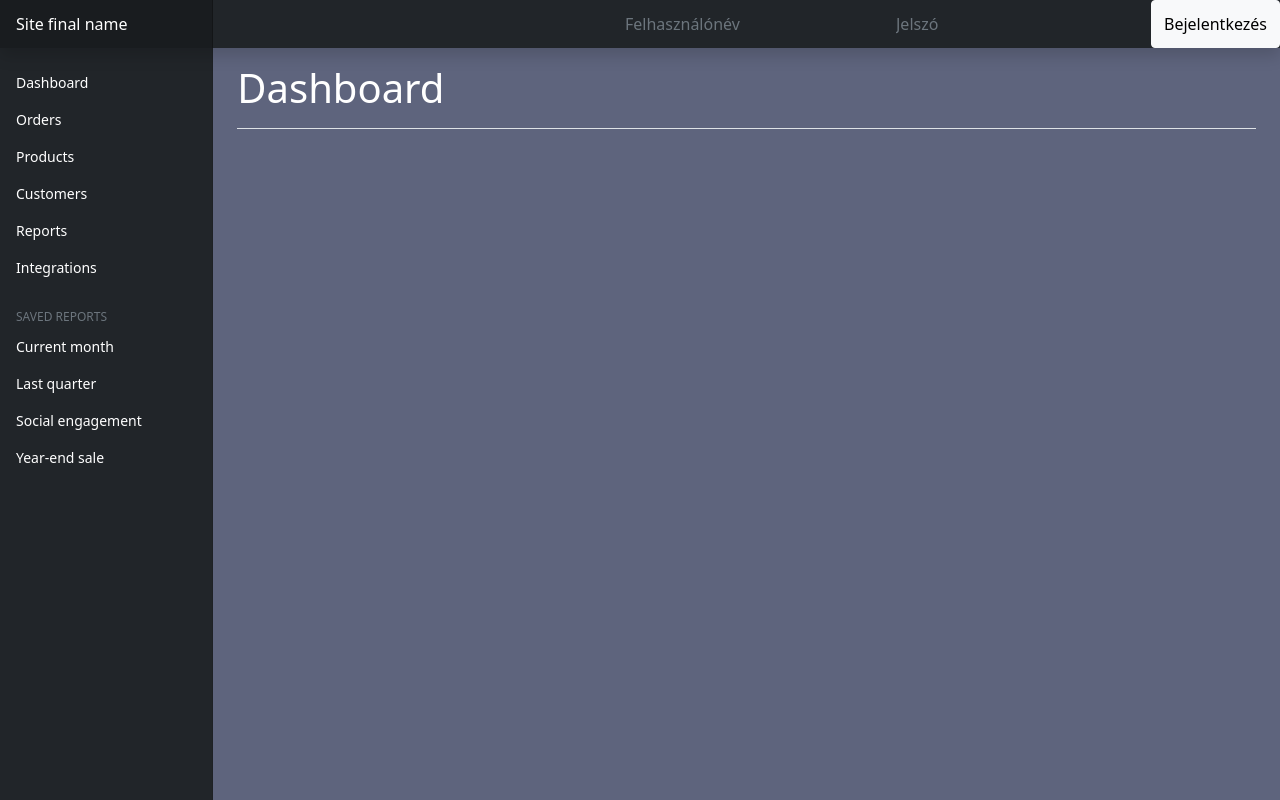
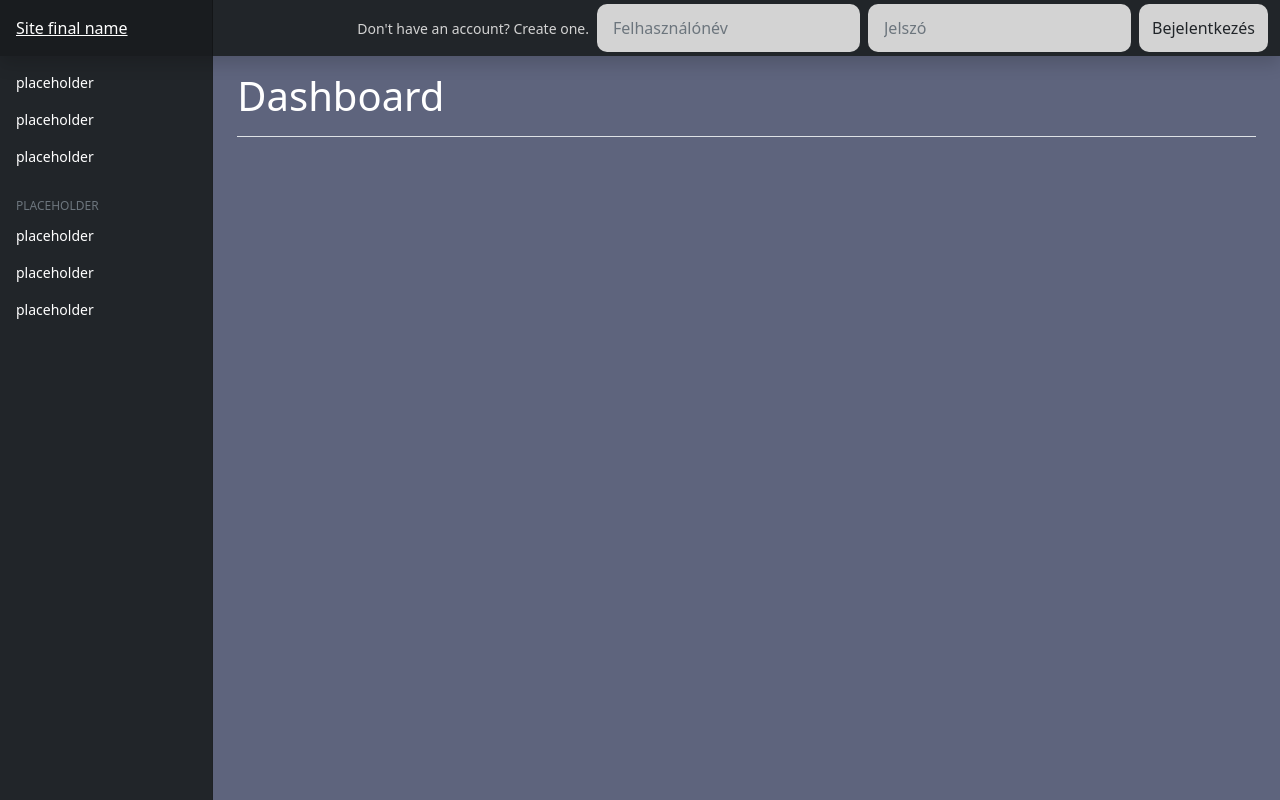
Before and after one commit to SzenasiLevente/ProjektOKJ, a PHP site: page / in a window 1280 px wide. Run offline with PHP 8.4, Linux system fonts and the light colour scheme.

Commit message:
interface tweaking

```diff
--- /dev/null
+++ b/CSS/own.css
@@ -0,0 +1,14 @@
+.indexinput {
+    background-color: lightgrey;
+    margin: 3px 0;
+    border-radius: 10px !important;
+}
+
+a:link {
+    color: lightgrey;
+    text-decoration: none;
+}
+
+a:hover {
+    text-decoration: underline;
+}
--- a/index.php
+++ b/index.php
@@ -9,22 +9,26 @@
     <script src="https://cdn.jsdelivr.net/npm/bootstrap@5.0.2/dist/js/bootstrap.bundle.min.js" integrity="sha384-MrcW6ZMFYlzcLA8Nl+NtUVF0sA7MsXsP1UyJoMp4YLEuNSfAP+JcXn/tWtIaxVXM" crossorigin="anonymous"></script>
     <script src="https://code.jquery.com/jquery-3.3.1.slim.min.js" integrity="sha384-q8i/X+965DzO0rT7abK41JStQIAqVgRVzpbzo5smXKp4YfRvH+8abtTE1Pi6jizo" crossorigin="anonymous"></script>
     <link rel="stylesheet" href="CSS/boot.css">
+    <link rel="stylesheet" href="CSS/own.css">
   </head>
   <body>
 
 <header class="navbar navbar-dark sticky-top bg-dark flex-md-nowrap p-0 shadow">
-  <a class="navbar-brand col-md-3 col-lg-2 me-0 px-3" href="#">Site final name</a>
+  <a class="navbar-brand col-md-3 col-lg-2 px-3 py-3" href="#">Site final name</a>
   <button class="navbar-toggler position-absolute d-md-none collapsed" type="button" data-bs-toggle="collapse" data-bs-target="#sidebarMenu" aria-controls="sidebarMenu" aria-expanded="false" aria-label="Toggle navigation">
     <span class="navbar-toggler-icon"></span>
   </button>
 
   <div class="navbar-nav">
     <div class="nav-item text-nowrap">
+      <div class="container">
     <form class="d-flex" method="POST">
-        <input class="form-control me-2 bg-dark" type="text" placeholder="Felhasználónév" name="inUsername">
-        <input class="form-control me-2 bg-dark" type="password" placeholder="Jelszó" name="inPass">
-        <button class="btn btn-light" type="submit" name="submit">Bejelentkezés</button>
+    <a href="register.php" class="my-auto me-2">Don't have an account? Create one.</a>
+        <input class="form-control me-2 indexinput" type="text" placeholder="Felhasználónév" name="inUsername">
+        <input class="form-control me-2 indexinput" type="password" placeholder="Jelszó" name="inPass">
+        <button class="btn indexinput" type="submit" name="submit">Bejelentkezés</button>
      </form>
+     </div>
     </div>
   </div>
 </header>
@@ -37,43 +41,25 @@
           <li class="nav-item">
             <a class="nav-link" aria-current="page" href="#">
               <span data-feather="home"></span>
-              Dashboard
-            </a>
-          </li>
-          <li class="nav-item">
-            <a class="nav-link" href="#">
-              <span data-feather="file"></span>
-              Orders
-            </a>
-          </li>
-          <li class="nav-item">
-            <a class="nav-link" href="#">
-              <span data-feather="shopping-cart"></span>
-              Products
-            </a>
-          </li>
-          <li class="nav-item">
-            <a class="nav-link" href="#">
-              <span data-feather="users"></span>
-              Customers
+              placeholder
             </a>
           </li>
           <li class="nav-item">
             <a class="nav-link" href="#">
               <span data-feather="bar-chart-2"></span>
-              Reports
+              placeholder
             </a>
           </li>
           <li class="nav-item">
             <a class="nav-link" href="#">
               <span data-feather="layers"></span>
-              Integrations
+              placeholder
             </a>
           </li>
         </ul>
 
         <h6 class="sidebar-heading d-flex justify-content-between align-items-center px-3 mt-4 mb-1 text-muted">
-          <span>Saved reports</span>
+          <span>placeholder</span>
           <a class="link-secondary" href="#" aria-label="Add a new report">
             <span data-feather="plus-circle"></span>
           </a>
@@ -82,25 +68,20 @@
           <li class="nav-item">
             <a class="nav-link" href="#">
               <span data-feather="file-text"></span>
-              Current month
+              placeholder
             </a>
           </li>
           <li class="nav-item">
             <a class="nav-link" href="#">
               <span data-feather="file-text"></span>
-              Last quarter
+              placeholder
             </a>
+          </li>
           </li>
           <li class="nav-item">
             <a class="nav-link" href="#">
               <span data-feather="file-text"></span>
-              Social engagement
-            </a>
-          </li>
-          <li class="nav-item">
-            <a class="nav-link" href="#">
-              <span data-feather="file-text"></span>
-              Year-end sale
+              placeholder
             </a>
           </li>
         </ul>
```
